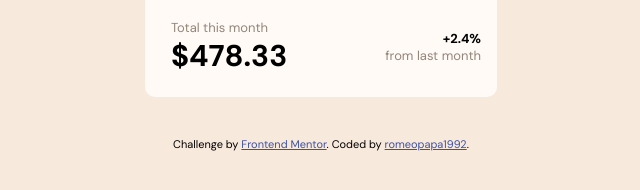
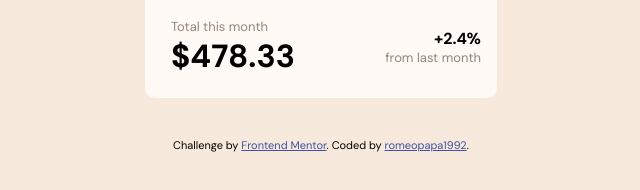
Before and after one commit to romeopapa1992/expenses-chart-component-main, a plain HTML site: page index.html in a window 1280 px wide. Shown: the part 520-710 px from the top of the page, 319-959 px from the left. Drawn offline with nearby package versions, Linux system fonts and the light colour scheme.

Commit message:
small improvement added

```diff
--- a/index.html
+++ b/index.html
@@ -63,10 +63,10 @@
     <div class="total">
       <section class="left-section">
         <p>Total this month</p>
-        <h2>$478.33</h2>
+        <div id="total-amount">$478.33</div>
       </section>
       <section class="right-section">
-        <h3>+2.4%</h3>
+        <div id="percentage">+2.4%</div>
         <p>from last month</p>
       </section>
     </div>
--- a/styles.css
+++ b/styles.css
@@ -30,7 +30,7 @@ main {
     margin: 1rem auto;
 }
 
-.card-balance p, .left-section p, .right-section p, h3 {
+.card-balance p, .left-section p, .right-section p {
     font-size: small;
 }
 
@@ -132,8 +132,13 @@ hr {
     justify-content: center
 }
 
-h2 {
-    font-size: 30px;
+#total-amount {
+    font-size: 2rem;
+    font-weight: 700;
+}
+
+#percentage {
+    font-weight: 700;
 }
 
 .attribution {
```
